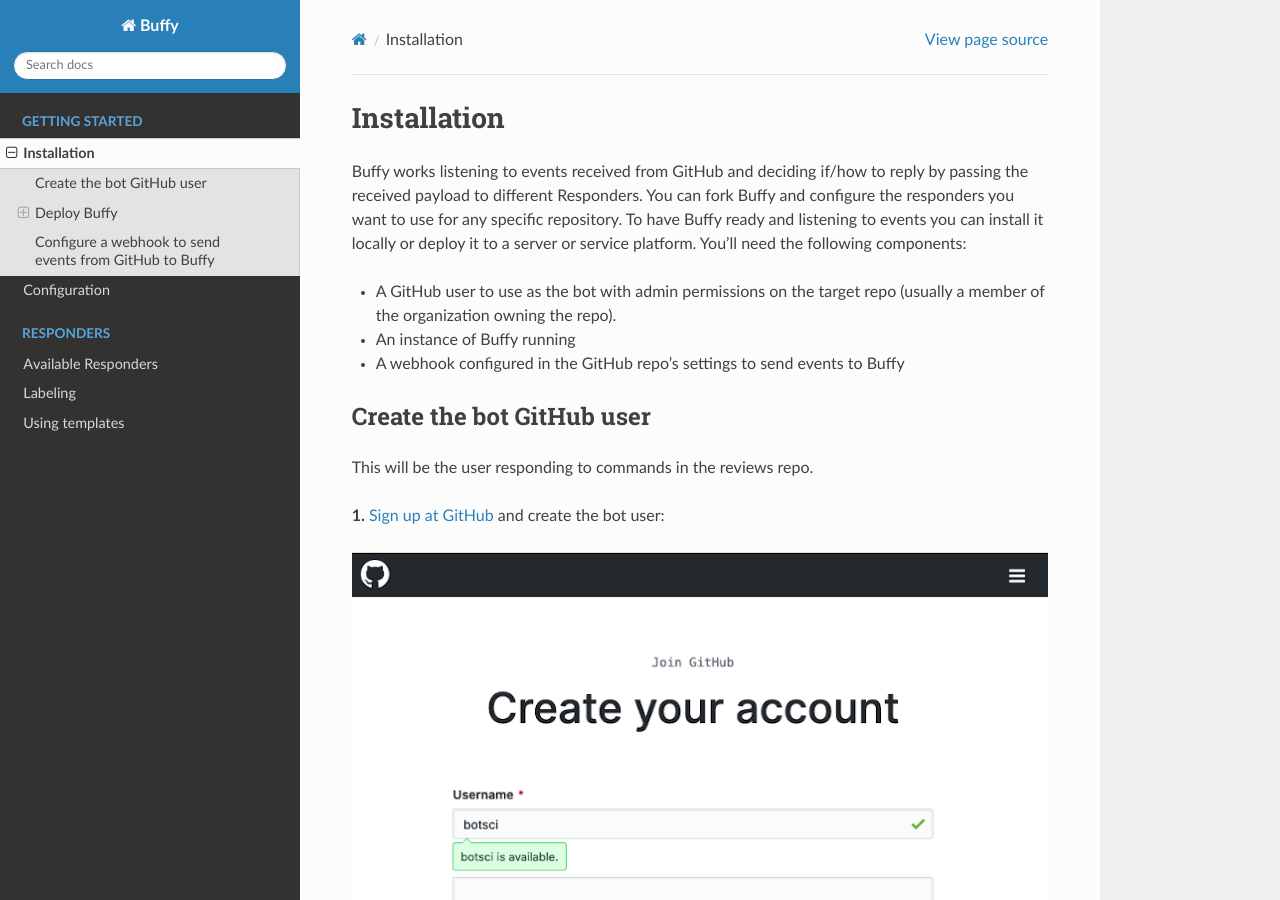
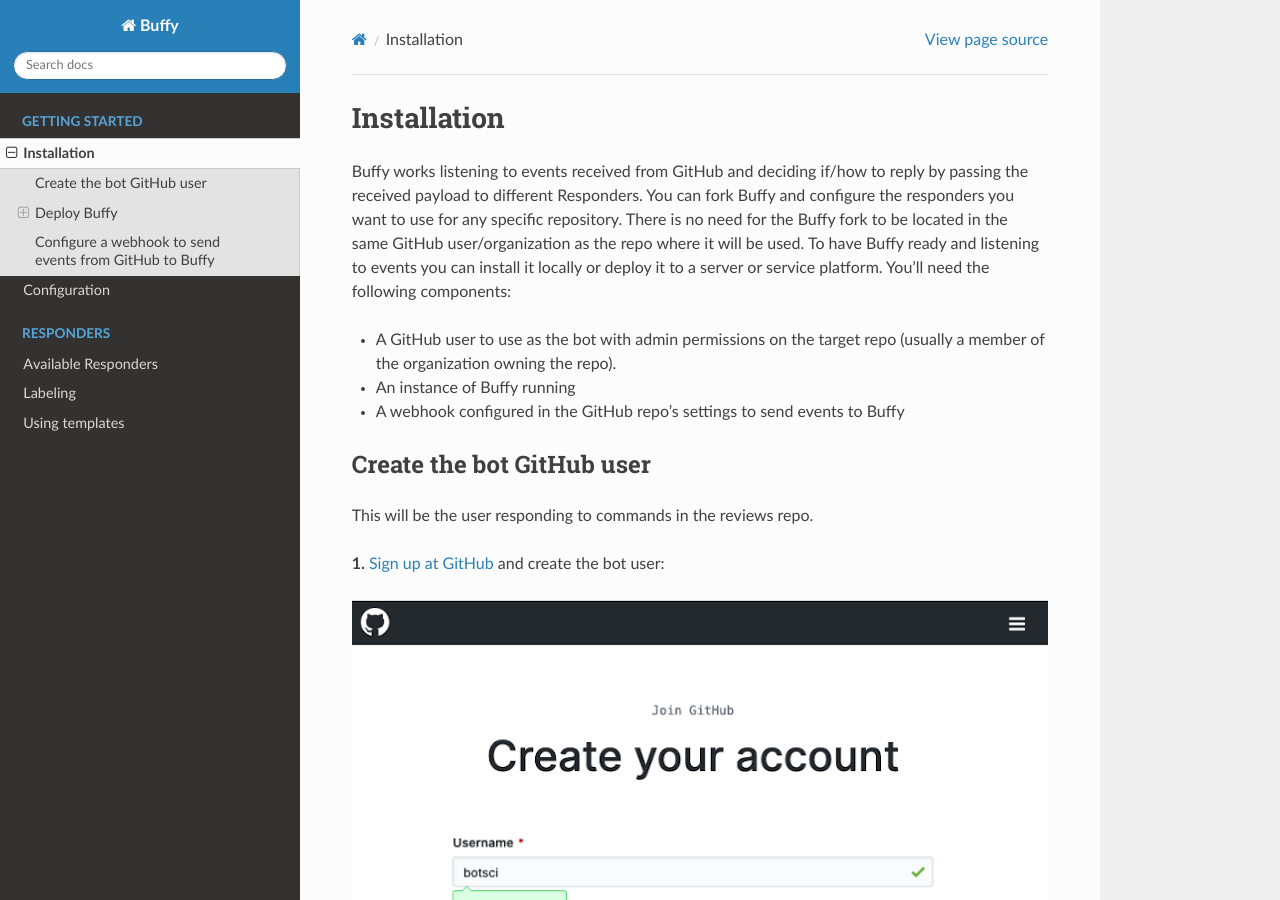
Before and after one commit to openjournals/buffy, a Sphinx documentation site: the page built from docs/installation.md, in a window 1280 px wide and 900 px high. Built offline with Sphinx 7.4.7 and the Read the Docs theme 2.0.0, drawn with Linux system fonts in a browser that asks for light colours.

Commit message:
more info on the Buffy fork

```diff
--- a/docs/installation.md
+++ b/docs/installation.md
@@ -2,7 +2,7 @@
 ============
 
 Buffy works listening to events received from GitHub and deciding if/how to reply by passing the received payload to different Responders.
-You can fork Buffy and configure the responders you want to use for any specific repository. To have Buffy ready and listening to events you can install it locally or deploy it to a server or service platform.
+You can fork Buffy and configure the responders you want to use for any specific repository. There is no need for the Buffy fork to be located in the same GitHub user/organization as the repo where it will be used. To have Buffy ready and listening to events you can install it locally or deploy it to a server or service platform.
 You'll need the following components:
 
 - A GitHub user to use as the bot with admin permissions on the target repo (usually a member of the organization owning the repo).
```
